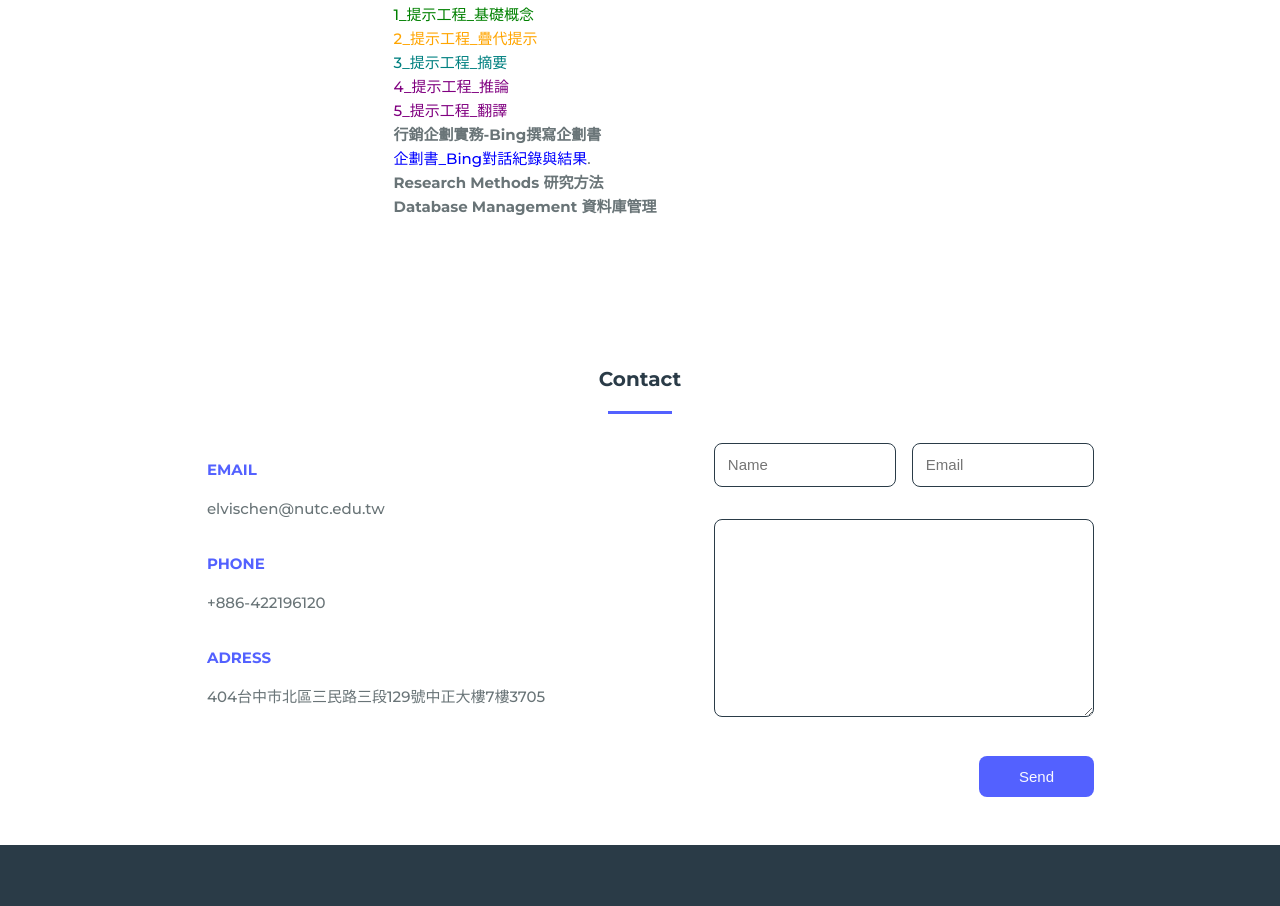
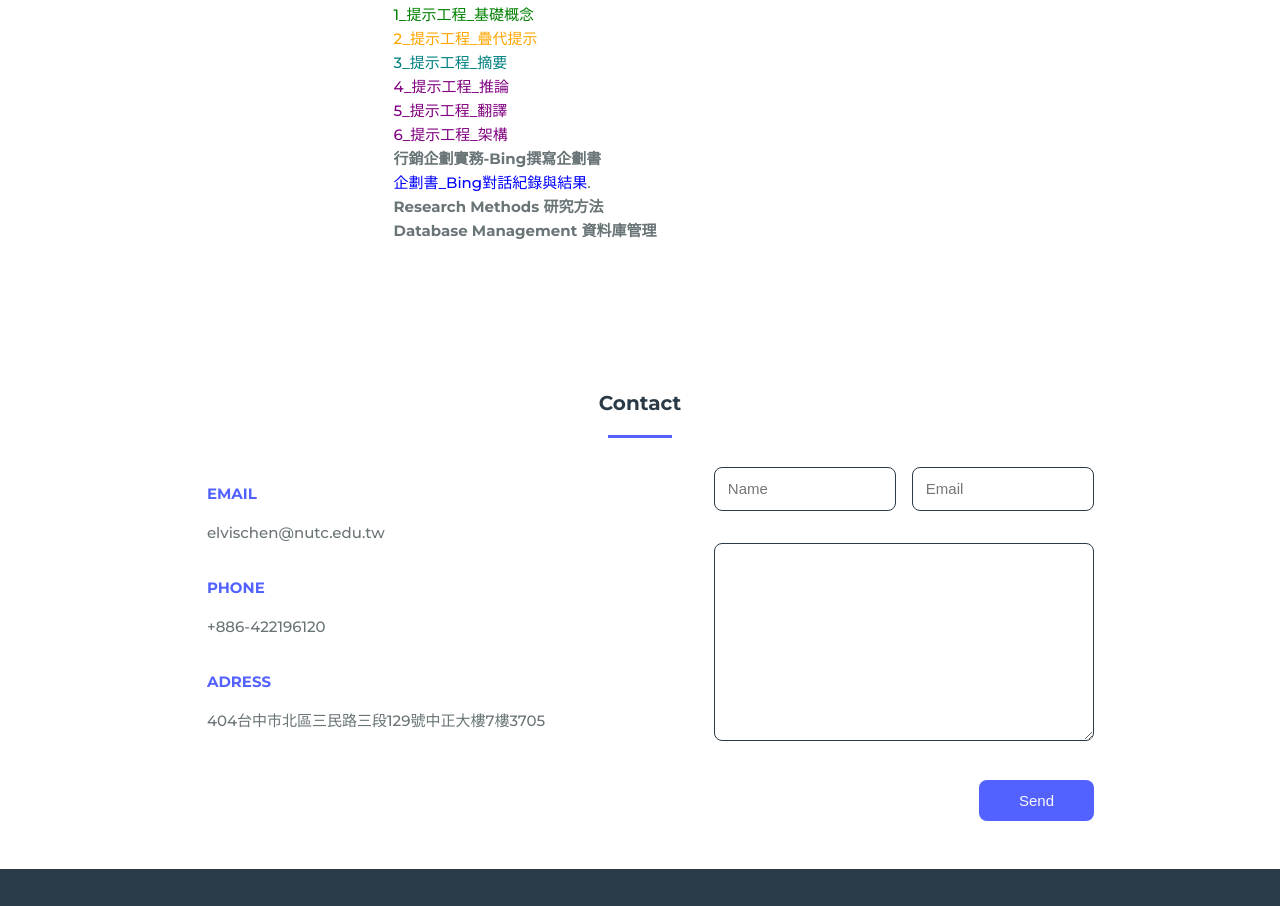
Before and after one commit to ChunChihChen/cv, a plain HTML site: page Teaching Material.html in a window 1280 px wide. Shown: the part 1405-2311 px from the top of the page. Drawn offline with nearby package versions, Linux system fonts and the light colour scheme.

Commit message:
Update Teaching Material.html

```diff
--- a/Teaching Material.html
+++ b/Teaching Material.html
@@ -82,6 +82,9 @@
                 <a href="https://halved-reaction-969.notion.site/3_-_-d770c970d2b840beaf4a88907cd2ffe8?pvs=4" target="_blank" rel="noopener noreferrer" style="color: teal;">3_提示工程_摘要</a></p>
                 <a href="https://halved-reaction-969.notion.site/4_-_-2032897e49064526ba57bbf3d014e563?pvs=4" target="_blank" rel="noopener noreferrer" style="color: purple;">4_提示工程_推論</a></p>
                 <a href="https://halved-reaction-969.notion.site/5_-_-c49d744ffb2e481da421e533d67bbd4e?pvs=4" target="_blank" rel="noopener noreferrer" style="color: purple;">5_提示工程_翻譯</a></p>
+                <a href="https://halved-reaction-969.notion.site/6_-_prompt-9704614f242f41108cec09d3e6660aad?pvs=4" target="_blank" rel="noopener noreferrer" style="color: purple;">6_提示工程_架構</a></p>
+
+
 
                 <li style="font-weight: bold; color: dark;">行銷企劃實務-Bing撰寫企劃書</li>
                 <p><a href="marketing/Elvis_Bing.docx" target="_blank" style="color: blue;">企劃書_Bing對話紀錄與結果</a>.</p>
```
